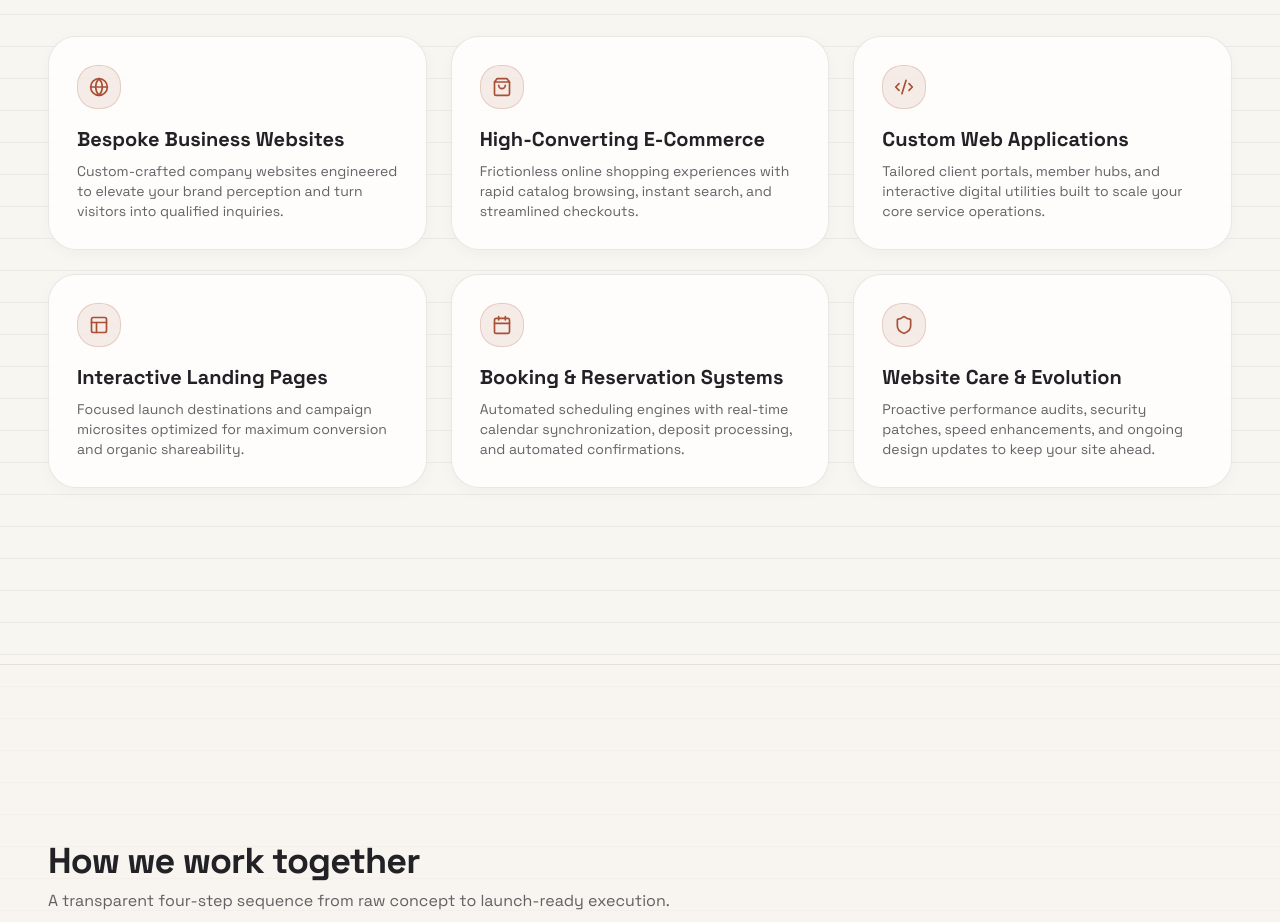
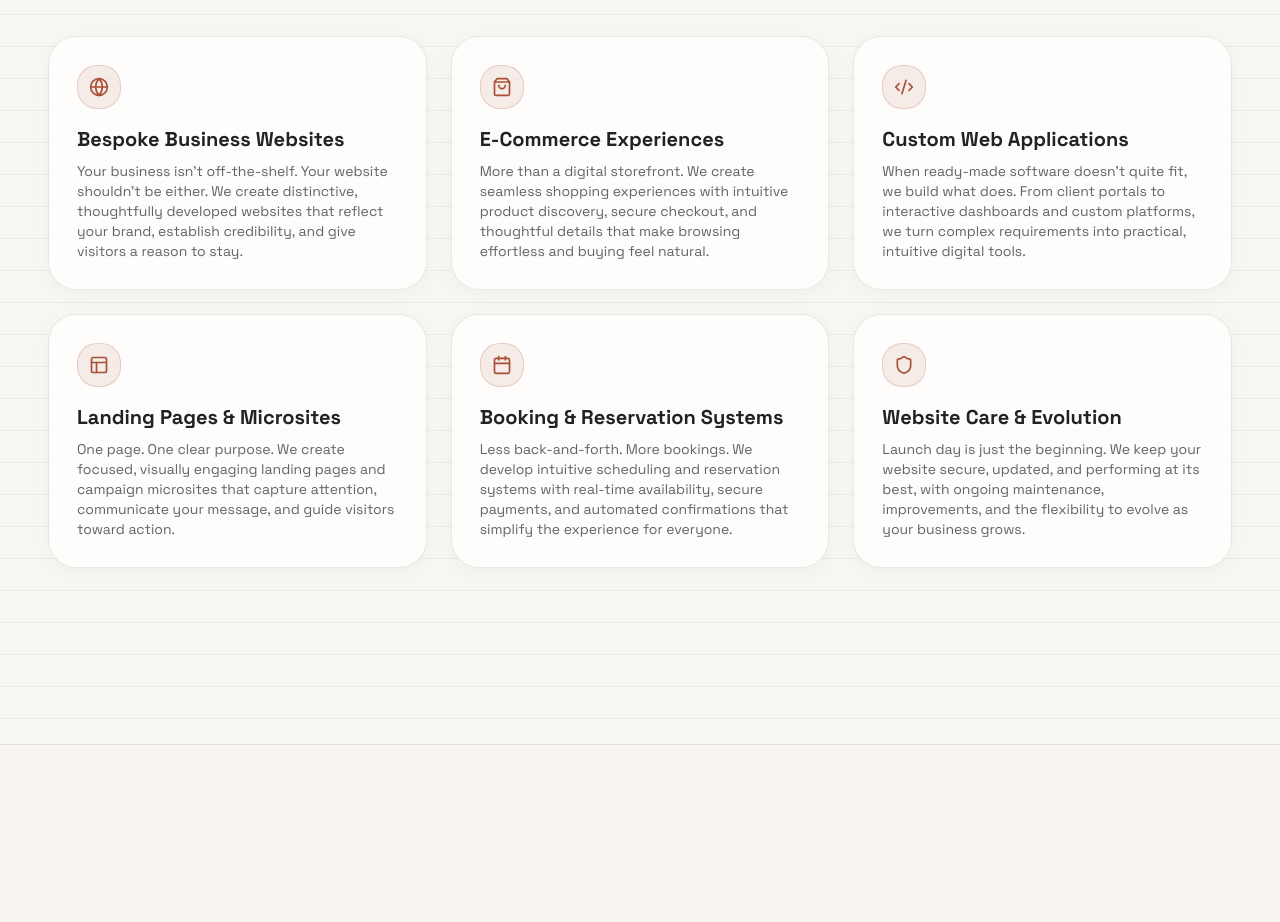
Before and after one commit to Atharva0393/Oddlyyy, a Next.js app: page /services/digital-platforms in a window 1280 px wide. Shown: the part 1200-2122 px from the top of the page. Built offline with nearby package versions, Linux system fonts and the light colour scheme; a web font is replaced by a local one.

Commit message:
Update digital platforms deliverable cards content

```diff
--- a/src/content/service-details.ts
+++ b/src/content/service-details.ts
@@ -68,37 +68,37 @@ export const serviceDetailsData: Record<string, ServiceDetailConfig> = {
       {
         title: "Bespoke Business Websites",
         description:
-          "Custom-crafted company websites engineered to elevate your brand perception and turn visitors into qualified inquiries.",
+          "Your business isn't off-the-shelf. Your website shouldn't be either. We create distinctive, thoughtfully developed websites that reflect your brand, establish credibility, and give visitors a reason to stay.",
         iconName: "Globe",
       },
       {
-        title: "High-Converting E-Commerce",
+        title: "E-Commerce Experiences",
         description:
-          "Frictionless online shopping experiences with rapid catalog browsing, instant search, and streamlined checkouts.",
+          "More than a digital storefront. We create seamless shopping experiences with intuitive product discovery, secure checkout, and thoughtful details that make browsing effortless and buying feel natural.",
         iconName: "ShoppingBag",
       },
       {
         title: "Custom Web Applications",
         description:
-          "Tailored client portals, member hubs, and interactive digital utilities built to scale your core service operations.",
+          "When ready-made software doesn't quite fit, we build what does. From client portals to interactive dashboards and custom platforms, we turn complex requirements into practical, intuitive digital tools.",
         iconName: "Code2",
       },
       {
-        title: "Interactive Landing Pages",
+        title: "Landing Pages & Microsites",
         description:
-          "Focused launch destinations and campaign microsites optimized for maximum conversion and organic shareability.",
+          "One page. One clear purpose. We create focused, visually engaging landing pages and campaign microsites that capture attention, communicate your message, and guide visitors toward action.",
         iconName: "Layout",
       },
       {
         title: "Booking & Reservation Systems",
         description:
-          "Automated scheduling engines with real-time calendar synchronization, deposit processing, and automated confirmations.",
+          "Less back-and-forth. More bookings. We develop intuitive scheduling and reservation systems with real-time availability, secure payments, and automated confirmations that simplify the experience for everyone.",
         iconName: "Calendar",
       },
       {
         title: "Website Care & Evolution",
         description:
-          "Proactive performance audits, security patches, speed enhancements, and ongoing design updates to keep your site ahead.",
+          "Launch day is just the beginning. We keep your website secure, updated, and performing at its best, with ongoing maintenance, improvements, and the flexibility to evolve as your business grows.",
         iconName: "Shield",
       },
     ],
```
